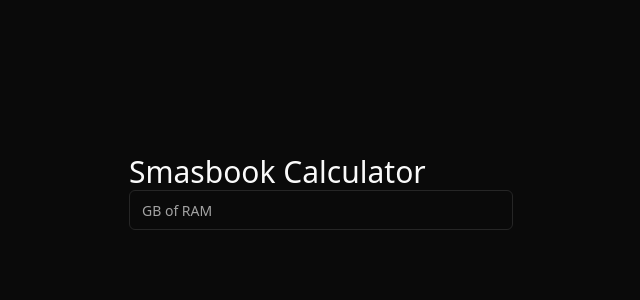
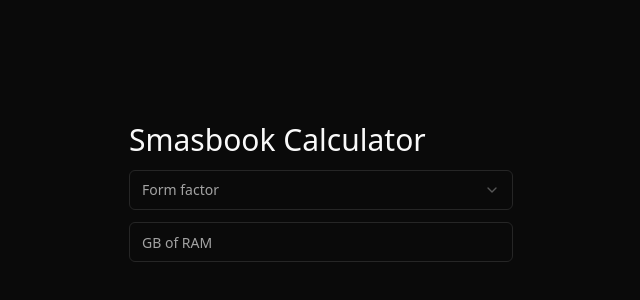
Before and after one commit to SmasnugDevelopment/Smasbook-Calculator, a SvelteKit app: page / in a window 1280 px wide. Shown: the part 208-508 px from the top of the page, without its empty margins (319-959 px from the left). Built offline with nearby package versions, Linux system fonts and the light colour scheme.

Commit message:
add select

```diff
--- a/src/routes/+page.svelte
+++ b/src/routes/+page.svelte
@@ -1,11 +1,20 @@
 <script lang="ts">
   import { Input } from "$lib/components/ui/input/index.js";
+  import * as Select from "$lib/components/ui/select/index.js";
+
+  let formFactor = $state("");
 </script>
 
 <div class="w-screen h-screen flex flex-col justify-center items-center">
-  <div class="w-96 max-w-full">
+  <div class="w-96 max-w-full flex gap-3 flex-col">
     <h1 class="text-3xl">Smasbook Calculator</h1>
-
+    <Select.Root bind:value={formFactor} type="single">
+      <Select.Trigger>{formFactor || "Form factor"}</Select.Trigger>
+      <Select.Content>
+        <Select.Item value="Laptop">Laptop</Select.Item>
+        <Select.Item value="PC">PC</Select.Item>
+      </Select.Content>
+    </Select.Root>
     <Input placeholder="GB of RAM" type="number" />
   </div>
 </div>
```
